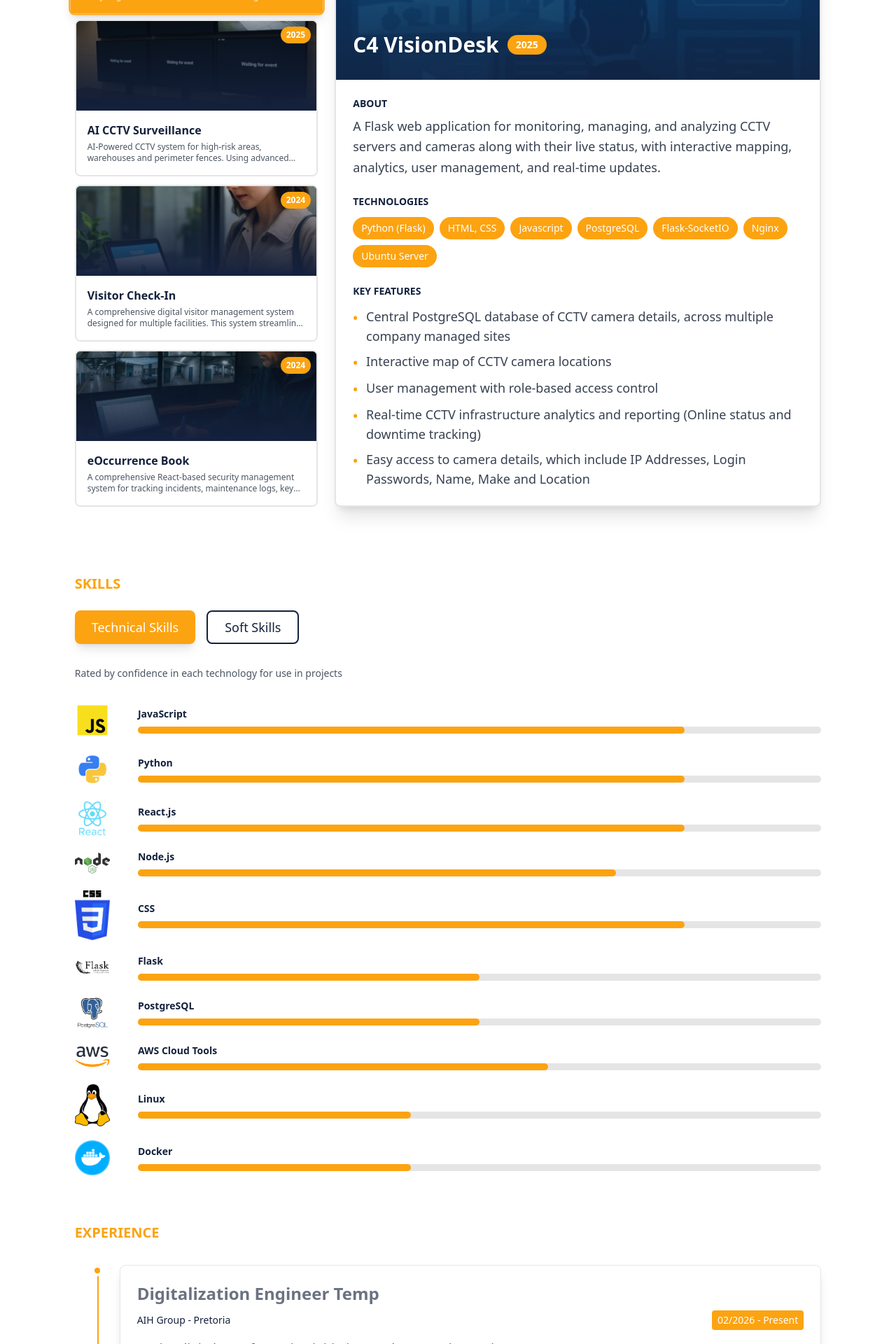
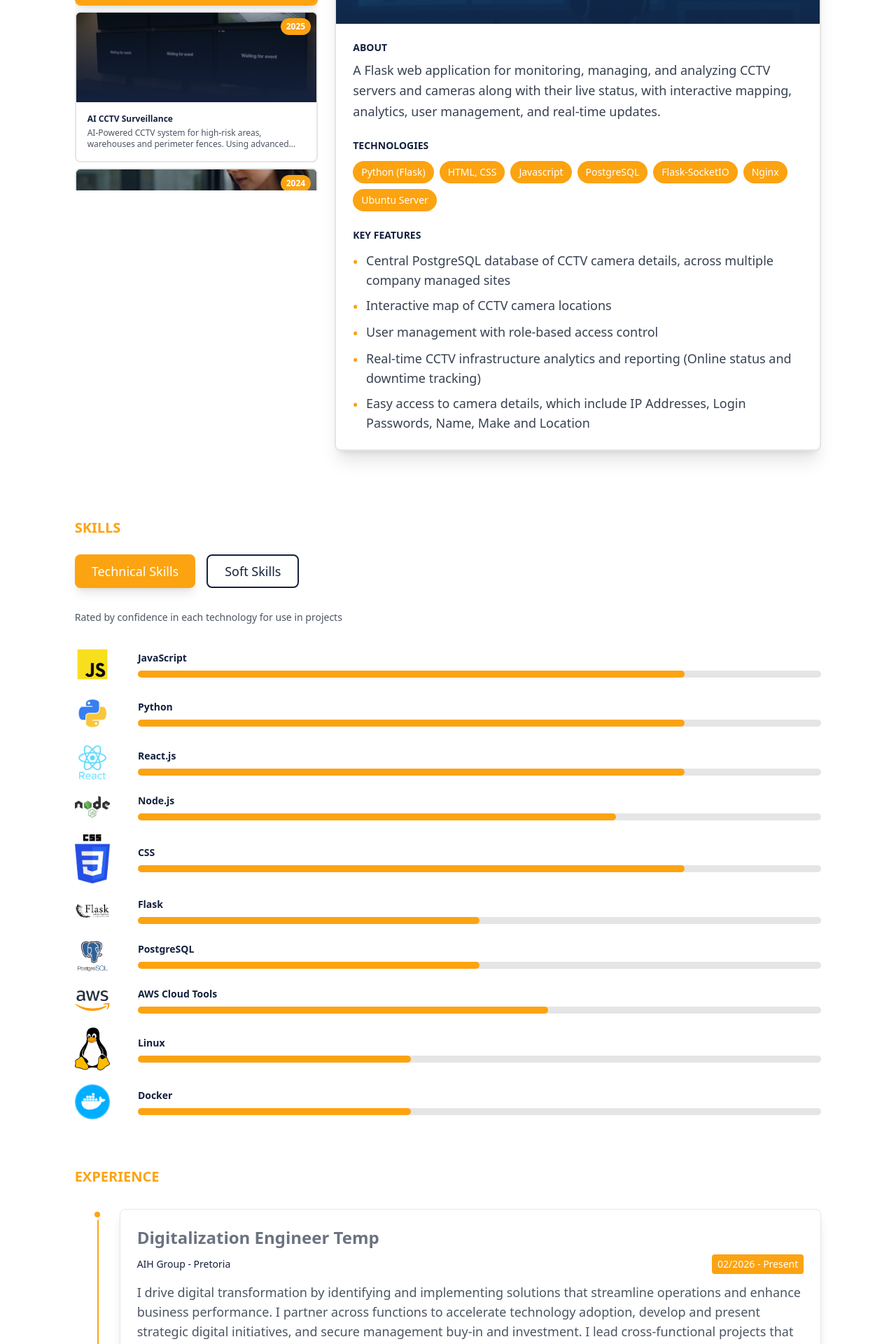
Before and after one commit to SKaraboM/skarabom.github.io, a React (Create React App) app: page / in a window 1280 px wide. Shown: the part 880-2800 px from the top of the page at 70% size. Built offline with nearby package versions, Linux system fonts and the light colour scheme.

Commit message:
Update cv

```diff
--- a/src/Components/ExperienceComp.js
+++ b/src/Components/ExperienceComp.js
@@ -25,9 +25,10 @@ const ExperienceComp = () => {
                                         <p className="text-white bg-[#fca311] px-2 py-1 rounded">02/2026 - Present</p>
                                     </div>
                                     <p className="text-gray-600 text-md">
-                                        • Drive digital transformation initiatives and automation projects.<br/>
-                                        • Design and implement technology solutions to improve business efficiency.<br/>
-                                        • Collaborate with stakeholders to identify digitalization opportunities.<br/>
+                                        I drive digital transformation by identifying and implementing solutions that
+                                        streamline operations and enhance business performance. I partner across functions
+                                         to accelerate technology adoption, develop and present strategic digital initiatives,
+                                          and secure management buy-in and investment. I lead cross-functional projects that deliver measurable efficiency gains and operational synergies, while mentoring graduates and students to build digital capability and support ongoing innovation.
                                     </p>
                                 </div>
                             </div>
@@ -47,11 +48,11 @@ const ExperienceComp = () => {
                                         <p className="text-white bg-[#fca311] px-2 py-1 rounded">01/2024 - 01/2025</p>
                                     </div>
                                     <p className="text-gray-600 text-md">
-                                        • Identified and implemented innovative digital solutions to optimize daily operations and business processes.<br/>
-                                        • Collaborated across functions to drive technology adoption and present strategic digital initiatives.<br/>
-                                        • Developed and maintained web and mobile applications using modern frameworks and AWS cloud services.<br/>
-                                        • Contributed to AI integration within CCTV surveillance systems to enhance operational efficiency.<br/>
-                                        • Supported cross-functional teams in digitalization and automation projects.<br/>
+                                        Developed and deployed AI-based object detection models integrated into CCTV surveillance systems
+                                        to enhance risk detection and operational efficiency. Built cloud-enabled full-stack web applications
+                                        using AWS, automating and digitizing 30% of manual security processes.
+                                        Collaborated cross-functionally with engineers and risk specialists to
+                                        streamline data workflows and contributed to security innovation initiatives, driving 100% of digital solutions of BMW Plant Rosslyn Security Department.
                                     </p>
                                 </div>
                             </div>
@@ -70,9 +71,12 @@ const ExperienceComp = () => {
                                         <p className="text-white bg-[#fca311] px-2 py-1 rounded">08/2023 - 12/2023</p>
                                     </div>
                                     <p className="text-gray-600 text-md">
-                                        • Taught Object-Oriented Programming (OOP) concepts using Python and C#.<br/>
-                                        • Assisted students with debugging, code optimization, and understanding key programming principles. <br/>
-                                        • Promoted software development best practices and effective problem-solving approaches.<br/>
+                                        As a DSW01B1 Tutor, I guided students in learning C# programming with a strong
+                                        emphasis on Object-Oriented Programming (OOP) principles. Provided clear
+                                        explanations, practical examples, and hands-on exercises, while answering questions,
+                                        reviewing student work, and monitoring progress. Fostered a positive learning environment
+                                        that encouraged critical thinking and continuously stayed up to date with modern C#
+                                        development practices.
                                     </p>
                                 </div>
                             </div>
--- a/src/Components/ProjectsComp.js
+++ b/src/Components/ProjectsComp.js
@@ -129,14 +129,14 @@ const ProjectsComp = () => {
             <div className="hidden md:block relative">
                 <div className="flex gap-6 min-h-[600px] ">
                     {/* Left Side - Project Tabs */}
-                    <div className="w-1/3 space-y-3">
+                    <div className="w-1/3 space-y-2 max-h-[60dvh] overflow-y-auto">
                         {projects.map((project, idx) => (
                             <div
                                 key={project.id}
                                 onClick={() => setActiveProject(idx)}
                                 className={`cursor-pointer rounded-lg overflow-hidden transition-all duration-300 border-2 h-55 flex flex-col ${
                                     activeProject === idx
-                                        ? 'border-[#fca311] shadow-lg scale-105'
+                                        ? 'border-[#fca311] shadow-lg'
                                         : 'border-[#e5e5e5] hover:border-[#14213d] hover:shadow-md'
                                 } relative`}
                             >
@@ -159,7 +159,7 @@ const ProjectsComp = () => {
                                 <div className={`p-4 flex-1 flex flex-col transition-colors duration-300 ${
                                     activeProject === idx ? 'bg-[#fca311]' : 'bg-white'
                                 }`}>
-                                    <h3 className={`font-bold text-base mb-1 ${
+                                    <h3 className={`font-bold text-xs mb-1 ${
                                         activeProject === idx ? 'text-white' : 'text-[#14213d]'
                                     }`}>
                                         {project.title}
@@ -178,7 +178,7 @@ const ProjectsComp = () => {
                     <div className="w-2/3">
                         <div className="bg-white border-2 border-[#e5e5e5] rounded-lg overflow-hidden shadow-xl">
                             {/* Large Project Image */}
-                            <div className="relative h-80 overflow-hidden bg-[#14213d]">
+                            <div className="relative h-60 overflow-hidden bg-[#14213d]">
                                 <img
                                     src={projects[activeProject].image}
                                     alt={projects[activeProject].title}
@@ -189,10 +189,10 @@ const ProjectsComp = () => {
                                 {/* Title Overlay */}
                                 <div className="absolute bottom-0 left-0 right-0 p-6">
                                     <div className="flex items-center gap-3 mb-2">
-                                        <h2 className="text-3xl font-bold text-white">
+                                        <h2 className="text-2xl font-bold text-white">
                                             {projects[activeProject].title}
                                         </h2>
-                                        <span className="bg-[#fca311] text-white px-3 py-1 rounded-full text-sm font-bold">
+                                        <span className="bg-[#fca311] text-white px-3 py-1 rounded-full text-xs font-bold">
                                             {projects[activeProject].year}
                                         </span>
                                     </div>
```
